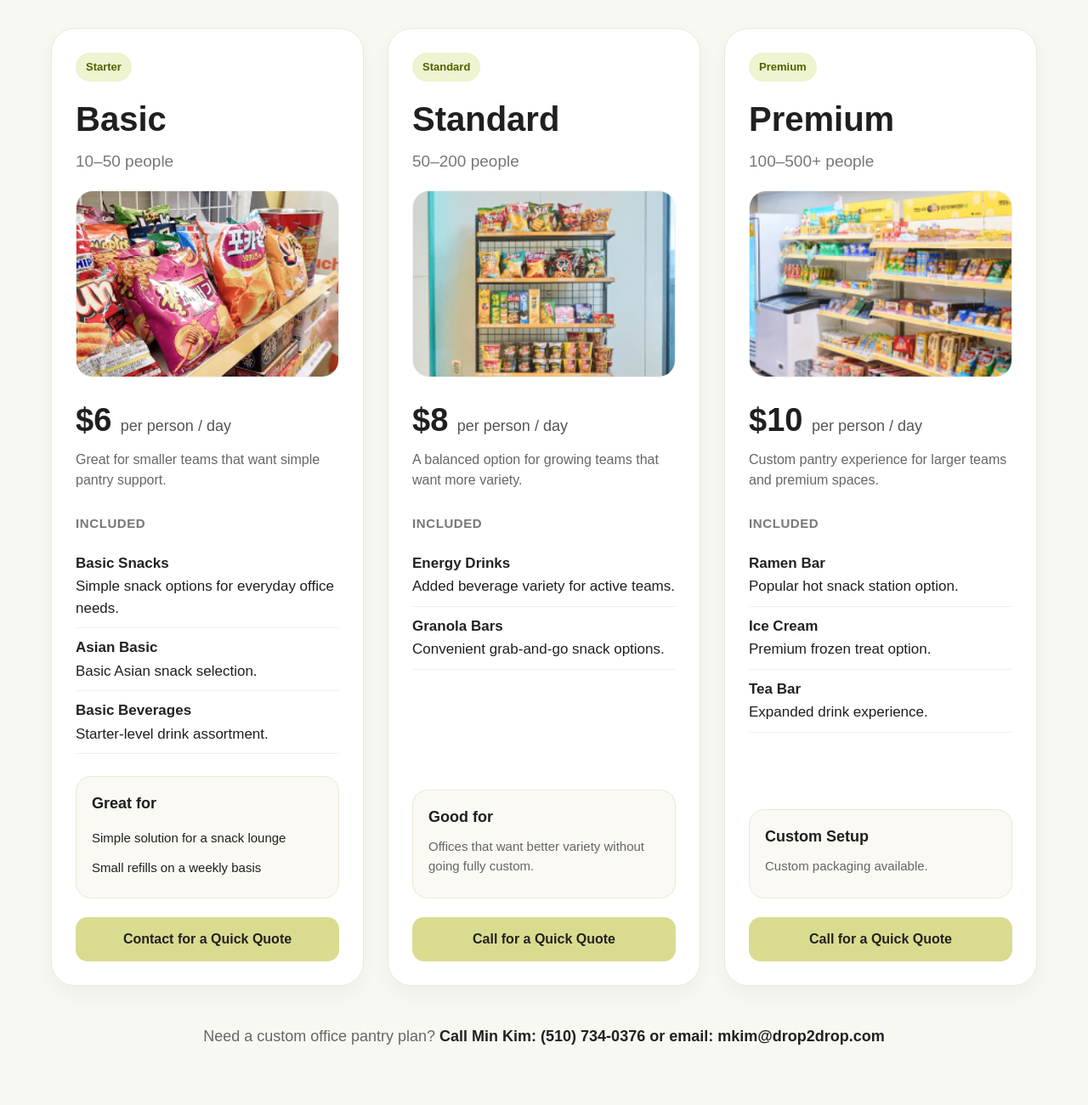
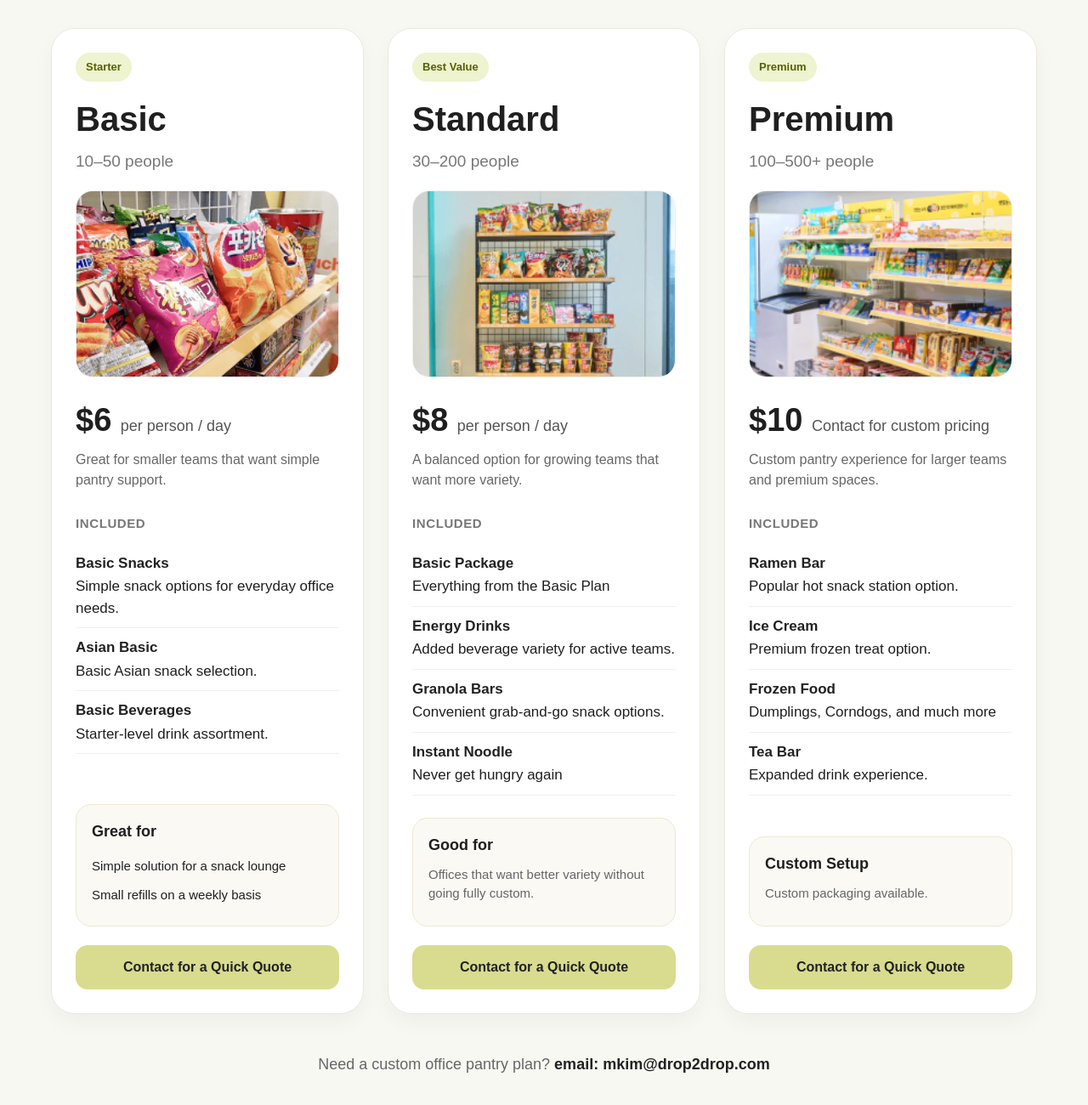
Before and after one commit to kimandshin/snack, a plain HTML site: page index.html in a window 1280 px wide. Shown: the part 254-1554 px from the top of the page at 85% size. Drawn offline with Linux system fonts and the light colour scheme.

Commit message:
Update index.html

```diff
--- a/index.html
+++ b/index.html
@@ -261,17 +261,19 @@
       </div>
 
       <div class="card">
-        <span class="badge">Standard</span>
+        <span class="badge">Best Value</span>
         <div class="plan-title">Standard</div>
-        <div class="plan-subtitle">50–200 people</div>
+        <div class="plan-subtitle">30–200 people</div>
         <img src="standard.png" alt="Standard snack plan" class="plan-image" />
         <div class="price">$8 <span>per person / day</span></div>
         <div class="price-note">A balanced option for growing teams that want more variety.</div>
 
         <div class="section-title">Included</div>
         <ul class="features">
+          <li><strong>Basic Package</strong>Everything from the Basic Plan</li>
           <li><strong>Energy Drinks</strong>Added beverage variety for active teams.</li>
           <li><strong>Granola Bars</strong>Convenient grab-and-go snack options.</li>
+          <li><strong>Instant Noodle</strong>Never get hungry again</li>
         </ul>
 
         <div class="extra-box">
@@ -279,7 +281,7 @@
           <p>Offices that want better variety without going fully custom.</p>
         </div>
 
-        <a class="cta" href="tel:+15107340376">Call for a Quick Quote</a>
+        <a class="cta" href="mailto:mkim@drop2drop.com">Contact for a Quick Quote</a>
       </div>
 
       <div class="card">
@@ -287,13 +289,14 @@
         <div class="plan-title">Premium</div>
         <div class="plan-subtitle">100–500+ people</div>
         <img src="premium.png" alt="Premium snack plan" class="plan-image" />
-        <div class="price">$10 <span>per person / day</span></div>
+        <div class="price">$10 <span>Contact for custom pricing</span></div>
         <div class="price-note">Custom pantry experience for larger teams and premium spaces.</div>
 
         <div class="section-title">Included</div>
         <ul class="features">
           <li><strong>Ramen Bar</strong>Popular hot snack station option.</li>
           <li><strong>Ice Cream</strong>Premium frozen treat option.</li>
+          <li><strong>Frozen Food</strong>Dumplings, Corndogs, and much more</li>
           <li><strong>Tea Bar</strong>Expanded drink experience.</li>
         </ul>
 
@@ -302,12 +305,12 @@
           <p>Custom packaging available.</p>
         </div>
 
-        <a class="cta" href="tel:+15107340376">Call for a Quick Quote</a>
+        <a class="cta" href="mailto:mkim@drop2drop.com">Contact for a Quick Quote</a>
       </div>
     </div>
 
     <div class="contact">
-      Need a custom office pantry plan? <strong>Call Min Kim: (510) 734-0376 or email: mkim@drop2drop.com</strong>
+      Need a custom office pantry plan? <strong>email: mkim@drop2drop.com</strong>
     </div>
   </div>
 </body>
```
